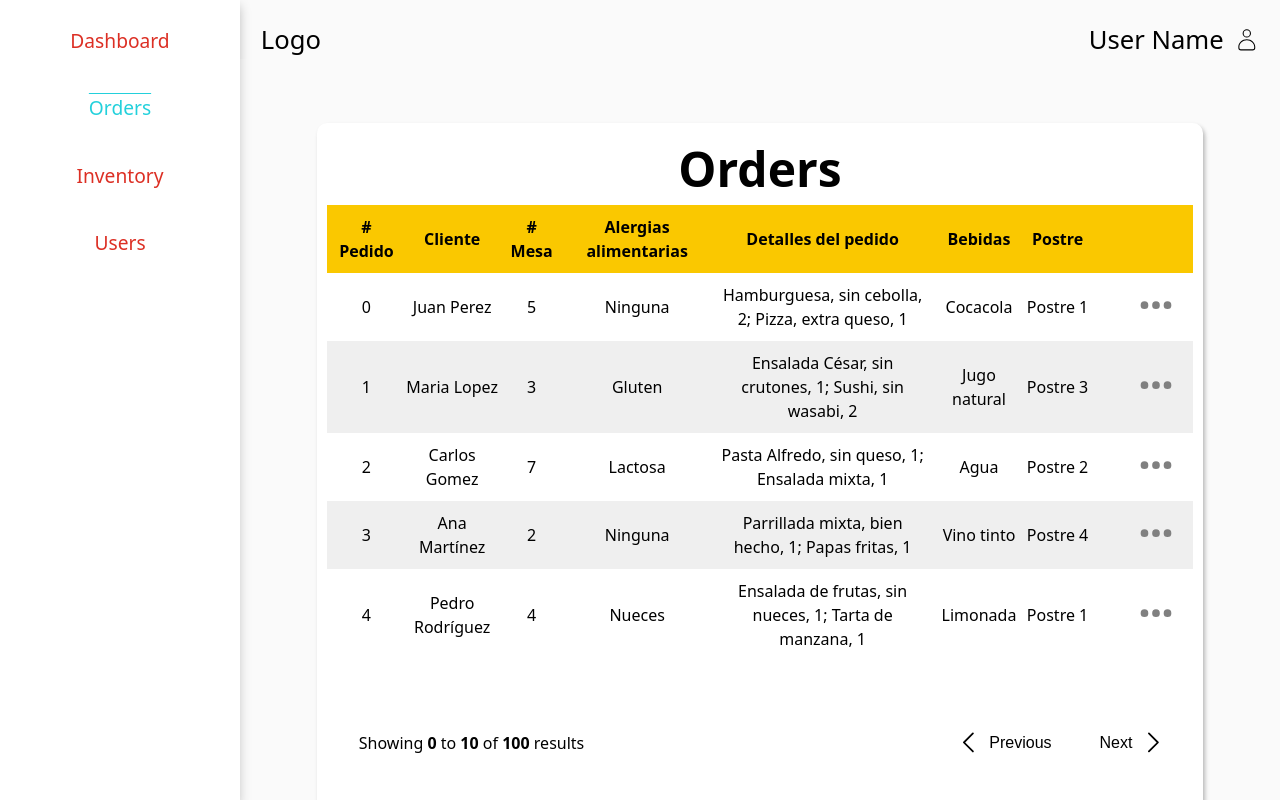
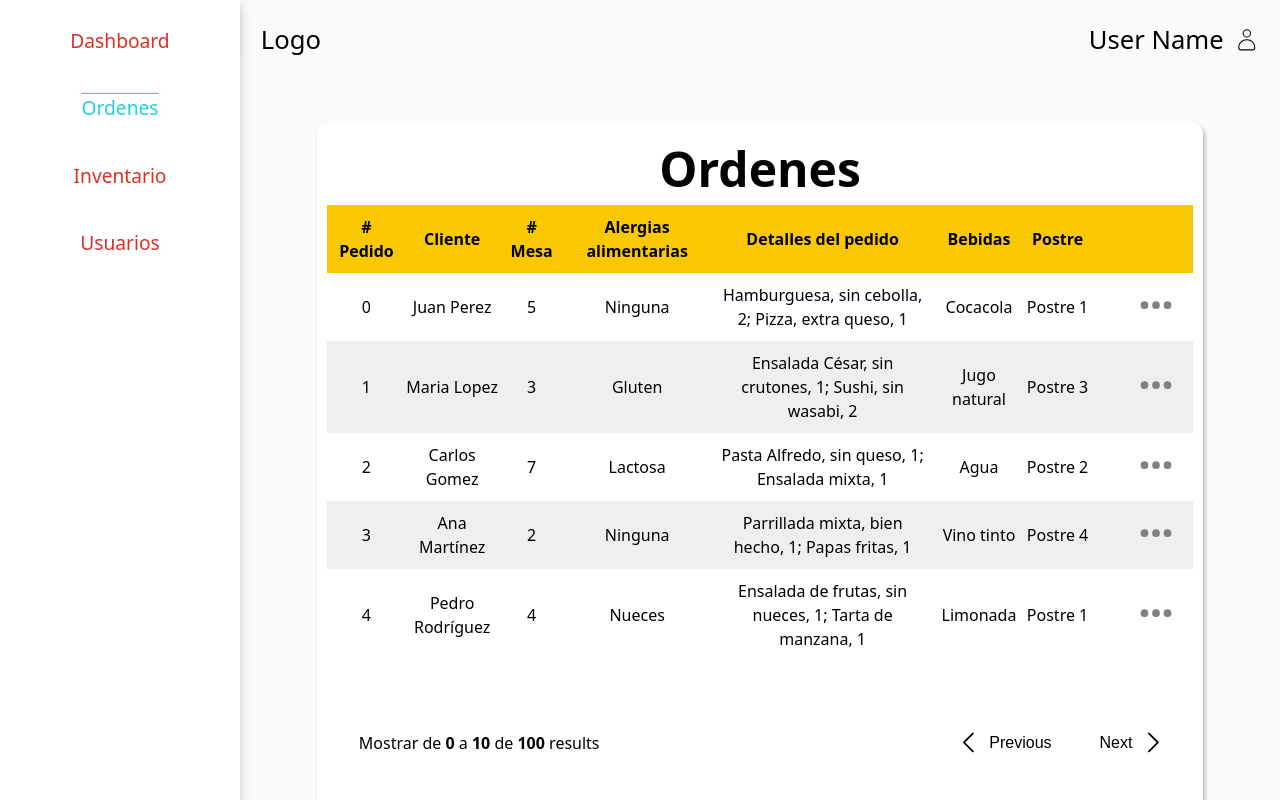
Before and after one commit to luisnarv/restbart, a React (Vite) app in the folder Front/: page /orders in a window 1280 px wide. Built offline with nearby package versions, Linux system fonts and the light colour scheme.

Commit message:
texto-español

```diff
--- a/Front/src/UI/NavBar.jsx
+++ b/Front/src/UI/NavBar.jsx
@@ -54,9 +54,9 @@ export default function NavBar() {
   return (
     <StyleNav>
       <StyleNavLink to="dashboard">dashboard</StyleNavLink>
-      <StyleNavLink to="orders">Orders</StyleNavLink>
-      <StyleNavLink to="inventory">Inventory</StyleNavLink>
-      <StyleNavLink to="users">Users</StyleNavLink>
+      <StyleNavLink to="orders">Ordenes</StyleNavLink>
+      <StyleNavLink to="inventory">Inventario</StyleNavLink>
+      <StyleNavLink to="users">Usuarios</StyleNavLink>
     </StyleNav>
   );
 }
--- a/Front/src/page/Orders.jsx
+++ b/Front/src/page/Orders.jsx
@@ -116,7 +116,7 @@ const Content = styled.div``;
 export default function Orders() {
   return (
     <StyleOrders>
-      <Heading as="h1">Orders</Heading>
+      <Heading as="h1">Ordenes </Heading>
       <Content>
         <Table>
           <TableHeader data={fakeHeaders} />
--- a/Front/src/page/Pagination.jsx
+++ b/Front/src/page/Pagination.jsx
@@ -89,11 +89,11 @@ export default function Pagination({ count = 20 }) {
   return (
     <StyledPagination>
       <P>
-        Showing <span>{(currentPage - 1) * PAGE_SIZE}</span> to{" "}
+        Mostrar de <span>{(currentPage - 1) * PAGE_SIZE}</span> a{" "}
         <span>
           {currentPage === pageCount ? count : currentPage * PAGE_SIZE}
         </span>{" "}
-        of <span>{count}</span> results
+        de <span>{count}</span> results
       </P>
       <Buttons>
         <PaginationButton disabled={currentPage === 1} onClick={prevPage}>
```
